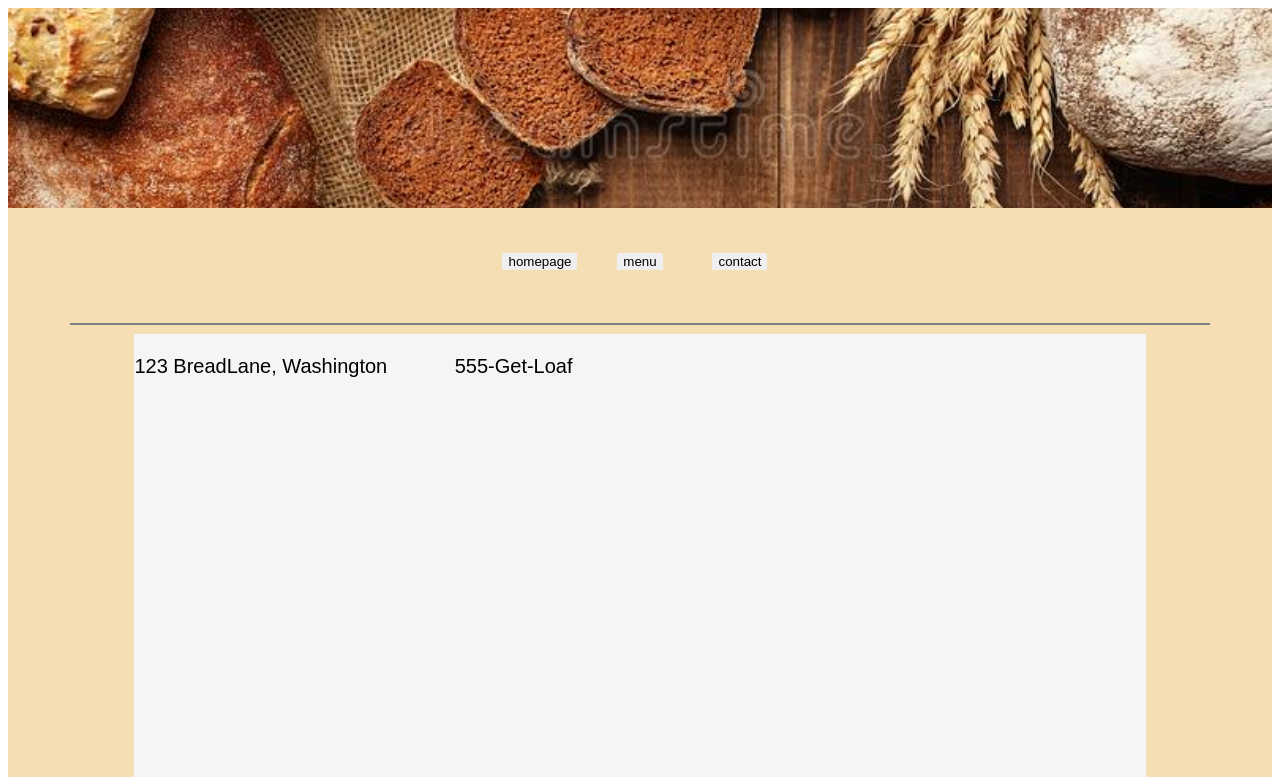
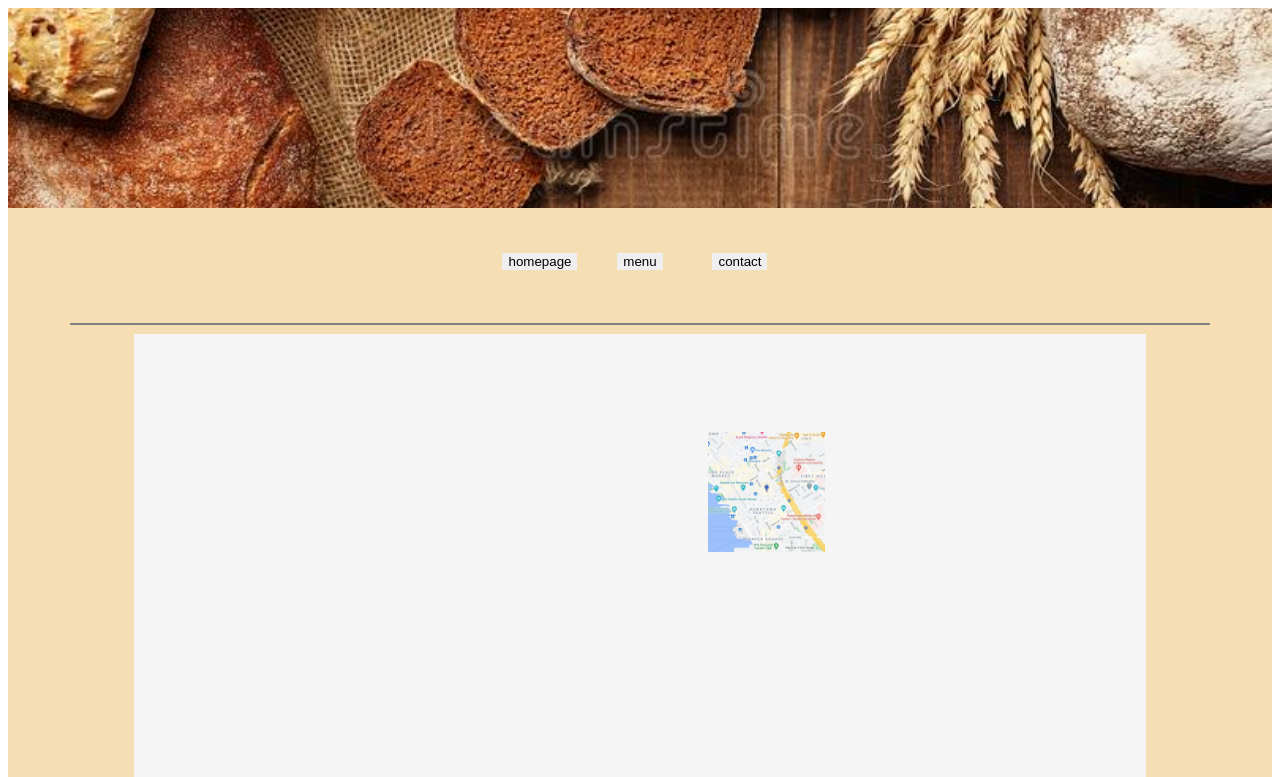
Before and after one commit to Sawaian/restaurant_page, a website built with webpack: page dist/index.html in a window 1280 px wide. Both pictures are taken after a click on the button "contact". Shown: the top 777 px of the page. Built offline with nearby package versions, Linux system fonts and the light colour scheme.

Commit message:
set UID.

```diff
--- a/src/contact.js
+++ b/src/contact.js
@@ -14,25 +14,26 @@ let contactDiv = contactFactory();
 
 
 
-
-
-
-
 function contact(){
-
-                    let googleMap = document.createElement("div");
+                    let googleMap= document.createElement("img");
+                    googleMap.classList.add("map");
+                    googleMap.src = "toastiesLocation.png";
                     googleMap.setAttribute("id", "map");
                     contactDiv.contactPage.appendChild(googleMap);
-                    contactDiv.contactPage.appendChild(paragraphFunc("123 BreadLane, Washington"));
-                    contactDiv.contactPage.appendChild(paragraphFunc( "555-Get-Loaf"));
+
+                    contactDiv.contactPage.appendChild(googleMap);
+                    contactDiv.contactPage.appendChild(paragraphFunc("123 BreadLane, Washington", "contact" + 0));
+                    contactDiv.contactPage.appendChild(paragraphFunc( "555-Get-Loaf", "contact" + 1));
 
 
                 }
 
-        function paragraphFunc(info){
+        function paragraphFunc(info, uid){
+
                  let paragraph = document.createElement("p");
                     paragraph.textContent = info;
                     paragraph.setAttribute("class", "text");
+                    paragraph.setAttribute("id", uid);
              return paragraph;
             }
 
--- a/src/styles.css
+++ b/src/styles.css
@@ -43,12 +43,14 @@
 #map{
    display: block;
    margin: auto;
-   grid-row: 4;
-   grid-column: 2;
+   grid-row-start: 2;
+   grid-row-end: 3;
+   grid-column-start: 2;
+   grid-column-start: 3;
    max-width: 80%;
    max-height: 80%;
    object-fit: cover;
-   background-image: url("/dist/toastiesLocation.png");
+   margin: auto;
 
 }
 
@@ -103,6 +105,18 @@
    height: 80%;
    grid-template-columns: repeat(4, 1fr);
    grid-template-rows: 100px repeat(5, 150px);
+}
+
+#contact0{
+   grid-column-start: 2;
+   grid-column-end: 4;
+   grid-row: 4;
+}
+
+#contact1{
+   grid-column-start: 2;
+   grid-column-end: 4;
+   grid-row: 5;
 }
 
 .contactText{
```
Also changed, not shown: dist/main.js.
